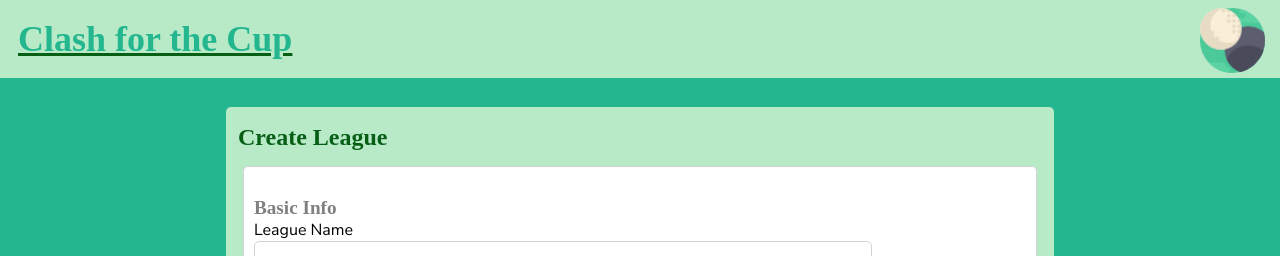
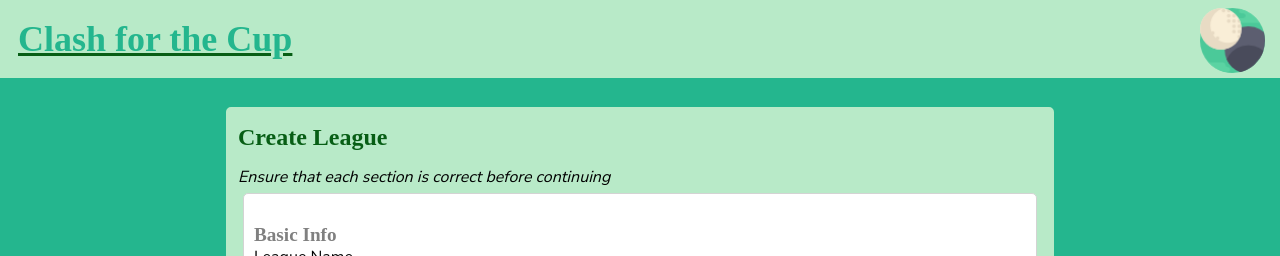
Before and after one commit to RoundEm/Clash_for_the_Cup, a React (Create React App) app: page /dashboard/create-league in a window 1280 px wide. Shown: the top 256 px of the page. Built offline with nearby package versions, Linux system fonts and the light colour scheme; no server answers; a web font is replaced by a local one.

Commit message:
Fix label formatting

```diff
--- a/src/components/CreateLeague.js
+++ b/src/components/CreateLeague.js
@@ -2,6 +2,7 @@ import React from 'react';
 import BasicSettings from './BasicSettings';
 import PointSettings from './PointSettings';
 import PlayerSettings from './PlayerSettings';
+import PrizeSettings from './PrizeSettings';
 import styled from 'styled-components';
 
 const Style = styled.div`
@@ -10,7 +11,6 @@ const Style = styled.div`
     padding: 10px;
     border: 2px solid #b8eac8;
     border-radius: 5px;
-    /* background-color: #e8dda7; */
     background-color: #b8eac8;
     overflow: hidden;
     h2 {
@@ -34,7 +34,6 @@ const Style = styled.div`
     }
     button.done {
         margin: 15px 0 5px;
-        float: right;
     }
     div.section-container {
         background-color: white;
@@ -89,14 +88,12 @@ class CreateLeague extends React.Component {
     handlePlayerSave = () => {
         this.refs.childPlayer.updateActiveComponent(1);
     }
-    componentDidUpdate() {
-        console.log('CreateLeague activeComponent: ', this.state.activeComponent)
-    }
     render() {
         return (
             <Style>
                 <div>
                     <h2>Create League</h2>
+                    <i><p>Ensure that each section is correct before continuing</p></i>
                     <BasicSettings
                         onSave={this.handleBasicSave}
                     />
@@ -109,6 +106,11 @@ class CreateLeague extends React.Component {
                         leagueId={this.state.leagueId}
                         ref="childPlayer"
                     />
+                    {/* TODO: Fully implement component and back-end
+                    <PrizeSettings
+                        leagueId={this.state.leagueId}
+                        ref="childPrize"
+                    /> */}
                     <button className="done" onClick={() => window.history.back()}>Done</button>
                 </div>
             </Style>
```
